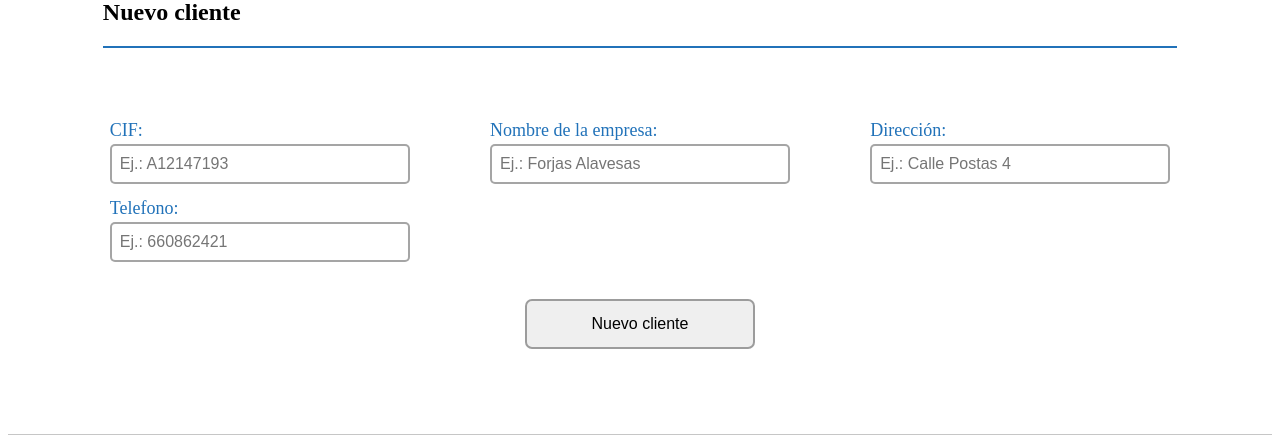
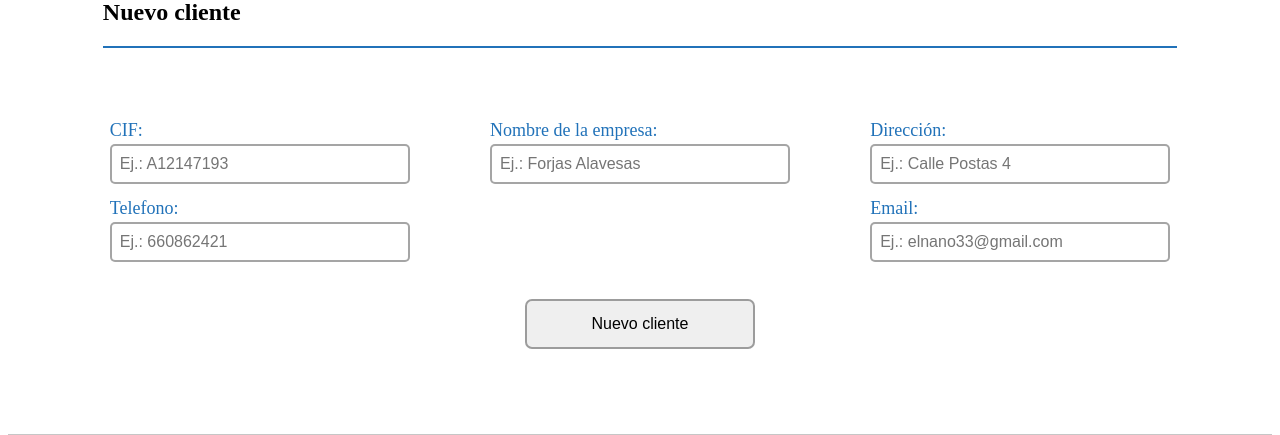
Before and after one commit to casconmikel/Proyecto_IW, a Django app: page /appGestionPedidos/cliente/create in a window 1280 px wide. Shown: the part 198-633 px from the top of the page. Run offline with Django 4.2, Linux system fonts and the light colour scheme; parts of the project's set-up code (start-up, migrations or seed data) failed here and were passed over; some libraries are stand-ins or nearby versions.

Commit message:
Enviar correo al registrar cliente nuevo

```diff
--- a/Proyecto_IW/appGestionPedidos/forms.py
+++ b/Proyecto_IW/appGestionPedidos/forms.py
@@ -1,5 +1,6 @@
 from django import forms
 from .models import Cliente, Componente, Producto, Pedido, ProductoPedido
+from django.core.mail import send_mail
 
 class ClienteForm(forms.ModelForm):
     class Meta:
@@ -10,7 +11,22 @@ class ClienteForm(forms.ModelForm):
             'nombreEmpresa': forms.TextInput(attrs={'placeholder': 'Ej.: Forjas Alavesas'}),
             'direccion': forms.TextInput(attrs={'placeholder': 'Ej.: Calle Postas 4'}),
             'datosContacto': forms.NumberInput(attrs={'placeholder': 'Ej.: 660862421'}),
+            'email': forms.EmailInput(attrs={'placeholder': 'Ej.: elnano33@gmail.com'}),
         }
+
+    def save(self, commit=True):
+        cliente = super().save(commit=False)
+        cliente.save()
+
+        # Enviar el correo electrónico
+        subject = 'Alta en Deustronic Componentes'
+        message = f'Hola {cliente.nombreEmpresa}, le confirmamos que ha sido registrado en nuestra base de datos.'
+        from_email = 'mcm.lab.mercadona@gmail.com'
+        recipient_list = [cliente.email]
+
+        send_mail(subject, message, from_email, recipient_list)
+
+        return cliente
 
 class ComponenteForm(forms.ModelForm):
     class Meta:
--- a/Proyecto_IW/appGestionPedidos/models.py
+++ b/Proyecto_IW/appGestionPedidos/models.py
@@ -9,6 +9,7 @@ class Cliente(models.Model):
     nombreEmpresa = models.CharField(max_length=16)
     direccion = models.CharField(max_length=60)
     datosContacto = models.CharField(max_length=60, validators=[MinLengthValidator(9)])
+    email = models.EmailField(max_length=254)
 
     def __str__(self):
        return f"{self.CIF} - {self.nombreEmpresa}"
--- a/Proyecto_IW/appGestionPedidos/templates/appGestionPedidos/cliente_create.html
+++ b/Proyecto_IW/appGestionPedidos/templates/appGestionPedidos/cliente_create.html
@@ -11,7 +11,7 @@
         <h2>Nuevo cliente</h2>
         <div class="main_line_blue"></div>
     </div>
-    <form class="main_form" action="{% url 'cliente_create' %}" method="post">
+    <form class="main_form" action="{% url 'cliente_create' %}" method="POST">
         {% csrf_token %}
         <div class="main_form_container">
             <div class="main_form_field">
@@ -34,6 +34,11 @@
                 <label for="{{ formulario.datosContacto.id_for_label }}">Telefono: </label>
                 {{ formulario.datosContacto }}
             </div>
+            <div class="main_form_field">
+                {{ formulario.email.errors }}
+                <label for="{{ formulario.email.id_for_label }}">Email: </label>
+                {{ formulario.email }}
+            </div>
         </div>
         <div class="main_form_button">
             <input type="submit" value="Nuevo cliente" />
--- a/Proyecto_IW/appGestionPedidos/templates/appGestionPedidos/cliente_list.html
+++ b/Proyecto_IW/appGestionPedidos/templates/appGestionPedidos/cliente_list.html
@@ -22,7 +22,8 @@
                     <th>CIF</th>
                     <th>Nombre</th>
                     <th>Direccion</th>
-                    <th>Contacto</th>
+                    <th>Telefono</th>
+                    <th>Email</th>
                     <th class="main_table_esp_1" colspan="2">Opciones</th>
                 </tr>
             </thead>
@@ -33,6 +34,7 @@
                     <td>{{ cliente.nombreEmpresa }}</td>
                     <td>{{ cliente.direccion }}</td>
                     <td>{{ cliente.datosContacto }}</td>
+                    <td>{{ cliente.email }}</td>
                     <td class="main_table_esp_modificar">
                         <button><a href="/appGestionPedidos/modificar-cliente/{{ cliente.id }}">MODIFICAR</a></button>
                     </td>
--- a/Proyecto_IW/appGestionPedidos/views.py
+++ b/Proyecto_IW/appGestionPedidos/views.py
@@ -6,7 +6,6 @@ from .models import Cliente, Componente, Producto, Pedido, ProductoPedido, Categ
 from .forms import ClienteForm, ComponenteForm, ProductoForm, PedidoForm, ProductoPedidoForm
 from django.core.paginator import Paginator
 from django.shortcuts import render
-
 
 
 #___________________ VISUALIZAR LISTA ____________________
@@ -51,10 +50,6 @@ class ClienteCreateView(View):
             return redirect('index')
         return render(request, 'appGestionPedidos/cliente_create.html', {'formulario': formulario})
 
-
-
-
-
 class ComponenteCreateView(View):
 
     def get(self, request, *args, **kwargs):
@@ -86,7 +81,6 @@ class ProductoCreateView(View):
             formulario.save()
             return redirect('producto')
         return render(request, 'appGestionPedidos/producto_create.html', {'formulario': formulario})
-
 
 class PedidoCreateView(View):
 
```
Also changed, not shown: Proyecto_IW/Proyecto_IW/settings.py (+8 -0 lines), Proyecto_IW/appGestionPedidos/migrations/0001_initial.py, Proyecto_IW/db.sqlite3.
